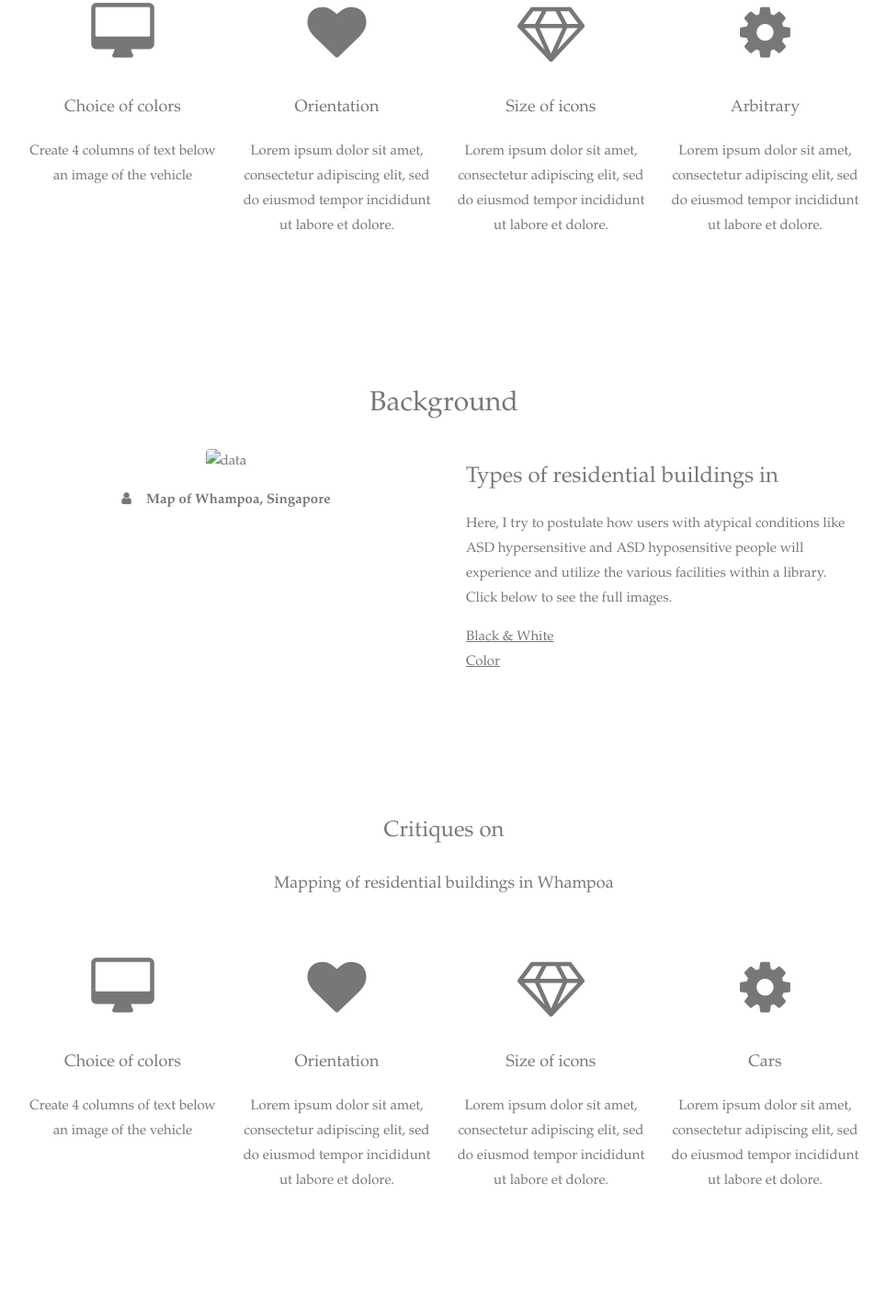
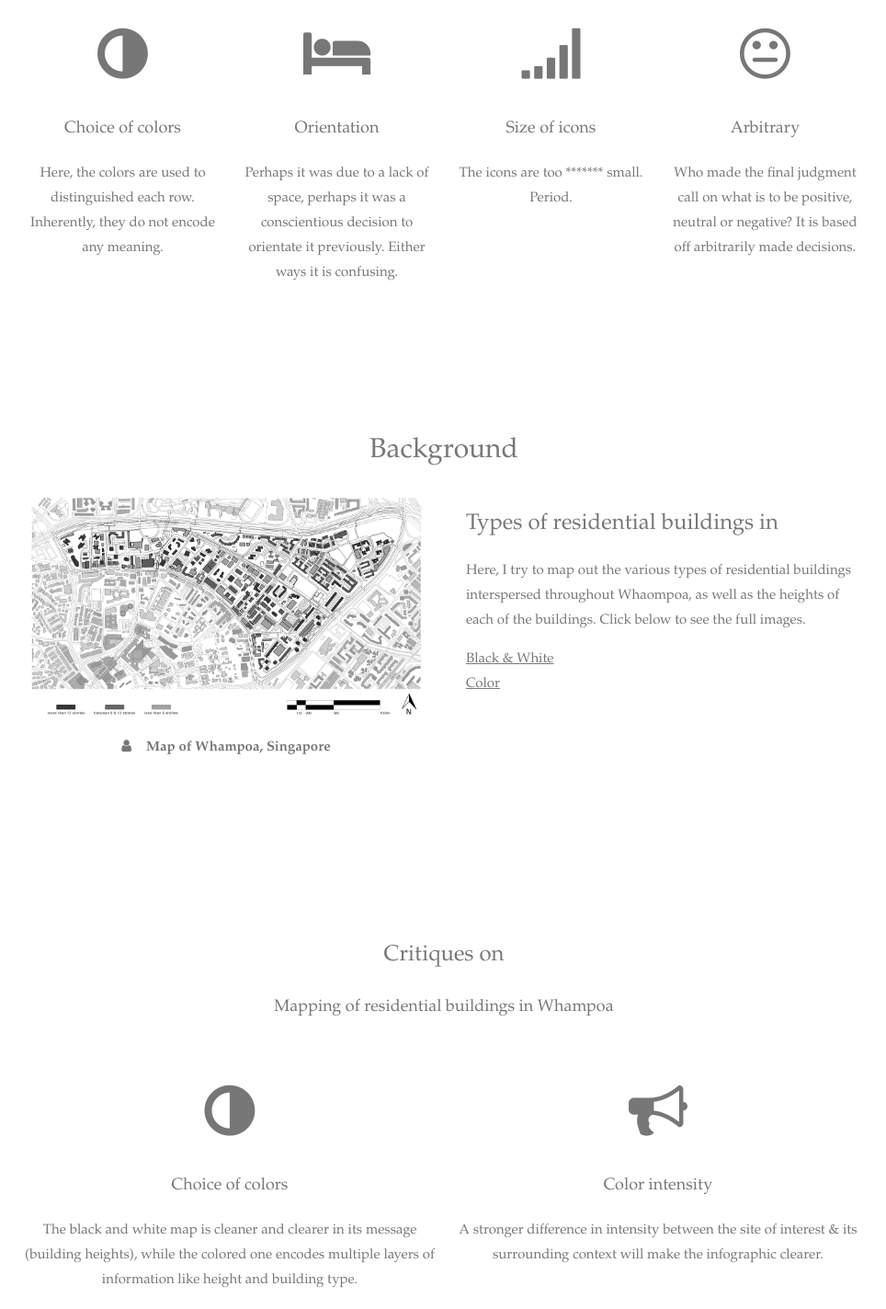
Before and after one commit to ferrarikoenigsegg/Assignment-2, a plain HTML site: page index.html in a window 1280 px wide. Shown: the part 1154-2577 px from the top of the page at 92% size, without its empty margins (157-1121 px from the left). Drawn offline with nearby package versions, Linux system fonts and the light colour scheme; files that its build step writes are made by us from their sources; a web font is replaced by a local one.

Commit message:
Update index.html

```diff
--- a/index.html
+++ b/index.html
@@ -8,8 +8,7 @@
 <link rel="stylesheet" href="https://fonts.googleapis.com/css?family=Garamond">
 <link rel="stylesheet" href="https://cdnjs.cloudflare.com/ajax/libs/font-awesome/4.7.0/css/font-awesome.min.css">
 <link rel="stylesheet" href="https://www.w3schools.com/w3css/4/w3.css">
-<link rel="stylesheet" href="./stylesheets/demo.css">
-<link rel="stylesheet" href="./stylesheets/myown.css">
+<link rel="stylesheet" href="./demo.css">
 </head>
 <body>
 
@@ -58,7 +57,7 @@
   <h2 class="w3-center">Background</h2>
 <div class="w3-row">
   <div class="w3-col m6 w3-center w3-padding-large">
-    <img src="./images/User Journey mapping.png" class="w3-round w3-image " alt="data" width="500" height="333">
+    <img src="./User Journey mapping.png" class="w3-round w3-image " alt="data" width="500" height="333">
     <p><b><i class="fa fa-user w3-margin-right"></i>User Journey Mapping</b></p><br>
   </div>
 
@@ -67,10 +66,10 @@
       <h3>Mapping of user journey in a library</h3>
     <p> Here, I try to postulate how users with atypical conditions like ASD hypersensitive and ASD hyposensitive people will
       experience and utilize the various facilities within a library. Click below to see the full images.</p>
-    <a target="_blank" href="./images/User Journey mapping hypo child.png">Hyposensitive child</a><br>
-    <a target="_blank" href="./images/User Journey mapping hypo adult.png">Hyposensitive adult</a><br>
-    <a target="_blank" href="./images/User Journey mapping hypo elderly.png">Hyposensitive elderly</a><br>
-    <a target="_blank" href="./images/User Journey mapping typical elderly.png">Typical elderly</a>
+    <a target="_blank" href="./User Journey mapping hypo child.png">Hyposensitive child</a><br>
+    <a target="_blank" href="./User Journey mapping hypo adult.png">Hyposensitive adult</a><br>
+    <a target="_blank" href="./User Journey mapping hypo elderly.png">Hyposensitive elderly</a><br>
+    <a target="_blank" href="./User Journey mapping typical elderly.png">Typical elderly</a>
   </div>
 </div>
 </div>
@@ -81,24 +80,24 @@
   <p class="w3-center w3-large">User Journey Mappings</p>
   <div class="w3-row-padding w3-center" style="margin-top:64px">
     <div class="w3-quarter">
-      <i class="fa fa-desktop w3-margin-bottom w3-jumbo w3-center"></i>
+      <i class="fa fa-adjust w3-margin-bottom w3-jumbo w3-center"></i>
       <p class="w3-large">Choice of colors</p>
-      <p>Create 4 columns of text below an image of the vehicle</p>
+      <p>Here, the colors are used to distinguished each row. Inherently, they do not encode any meaning.</p>
     </div>
     <div class="w3-quarter">
-      <i class="fa fa-heart w3-margin-bottom w3-jumbo"></i>
+      <i class="fa fa-bed w3-margin-bottom w3-jumbo"></i>
       <p class="w3-large">Orientation</p>
-      <p>Lorem ipsum dolor sit amet, consectetur adipiscing elit, sed do eiusmod tempor incididunt ut labore et dolore.</p>
+      <p>Perhaps it was due to a lack of space, perhaps it was a conscientious decision to orientate it previously. Either ways it is confusing.</p>
     </div>
     <div class="w3-quarter">
-      <i class="fa fa-diamond w3-margin-bottom w3-jumbo"></i>
+      <i class="fa fa-signal w3-margin-bottom w3-jumbo"></i>
       <p class="w3-large">Size of icons</p>
-      <p>Lorem ipsum dolor sit amet, consectetur adipiscing elit, sed do eiusmod tempor incididunt ut labore et dolore.</p>
+      <p>The icons are too ******* small. Period.</p>
     </div>
     <div class="w3-quarter">
-      <i class="fa fa-cog w3-margin-bottom w3-jumbo"></i>
+      <i class="fa fa-meh-o w3-margin-bottom w3-jumbo"></i>
       <p class="w3-large">Arbitrary</p>
-      <p>Lorem ipsum dolor sit amet, consectetur adipiscing elit, sed do eiusmod tempor incididunt ut labore et dolore.</p>
+      <p>Who made the final judgment call on what is to be positive, neutral or negative? It is based off arbitrarily made decisions.</p>
     </div>
   </div>
 </div>
@@ -108,17 +107,17 @@
   <h2 class="w3-center">Background</h2>
 <div class="w3-row">
   <div class="w3-col m6 w3-center w3-padding-large">
-    <img src="./images/whampoa b&w.png" class="w3-round w3-image " alt="data" width="500" height="333">
+    <img src="./whampoa b&w.png" class="w3-round w3-image " alt="data" width="500" height="333">
     <p><b><i class="fa fa-user w3-margin-right"></i>Map of Whampoa, Singapore</b></p><br>
   </div>
 
   <!-- Text beside on Second critique -->
   <div class="w3-col m6 w3-hide-small w3-padding-large">
       <h3>Types of residential buildings in</h3>
-    <p> Here, I try to postulate how users with atypical conditions like ASD hypersensitive and ASD hyposensitive people will
-      experience and utilize the various facilities within a library. Click below to see the full images.</p>
-    <a target="_blank" href="./images/whampoa b&w.png">Black & White</a><br>
-    <a target="_blank" href="./images/whampoa color.png">Color</a><br>
+    <p> Here, I try to map out the various types of residential buildings interspersed throughout Whaompoa, as well as the heights of
+      each of the buildings. Click below to see the full images.</p>
+    <a target="_blank" href="./whampoa b&w.png">Black & White</a><br>
+    <a target="_blank" href="./whampoa color.png">Color</a><br>
   </div>
 </div>
 </div>
@@ -128,25 +127,17 @@
   <h3 class="w3-center">Critiques on</h3>
   <p class="w3-center w3-large">Mapping of residential buildings in Whampoa</p>
   <div class="w3-row-padding w3-center" style="margin-top:64px">
-    <div class="w3-quarter">
-      <i class="fa fa-desktop w3-margin-bottom w3-jumbo w3-center"></i>
+    <div class="w3-half">
+      <i class="fa fa-adjust w3-margin-bottom w3-jumbo w3-center"></i>
       <p class="w3-large">Choice of colors</p>
-      <p>Create 4 columns of text below an image of the vehicle</p>
+      <p>The black and white map is cleaner and clearer in its message (building heights), while the colored one encodes multiple layers of information
+        like height and building type.
+      </p>
     </div>
-    <div class="w3-quarter">
-      <i class="fa fa-heart w3-margin-bottom w3-jumbo"></i>
-      <p class="w3-large">Orientation</p>
-      <p>Lorem ipsum dolor sit amet, consectetur adipiscing elit, sed do eiusmod tempor incididunt ut labore et dolore.</p>
-    </div>
-    <div class="w3-quarter">
-      <i class="fa fa-diamond w3-margin-bottom w3-jumbo"></i>
-      <p class="w3-large">Size of icons</p>
-      <p>Lorem ipsum dolor sit amet, consectetur adipiscing elit, sed do eiusmod tempor incididunt ut labore et dolore.</p>
-    </div>
-    <div class="w3-quarter">
-      <i class="fa fa-cog w3-margin-bottom w3-jumbo"></i>
-      <p class="w3-large">Cars</p>
-      <p>Lorem ipsum dolor sit amet, consectetur adipiscing elit, sed do eiusmod tempor incididunt ut labore et dolore.</p>
+    <div class="w3-half">
+      <i class="fa fa-bullhorn w3-margin-bottom w3-jumbo"></i>
+      <p class="w3-large">Color intensity</p>
+      <p>A stronger difference in intensity between the site of interest & its surrounding context will make the infographic clearer.</p>
     </div>
   </div>
 </div>
@@ -177,9 +168,6 @@
       Them
   </div>
 </div>
-
-
-
 
 <!-- Footer -->
 <footer class="w3-center w3-black w3-padding-64 w3-opacity w3-hover-opacity-off">
```
